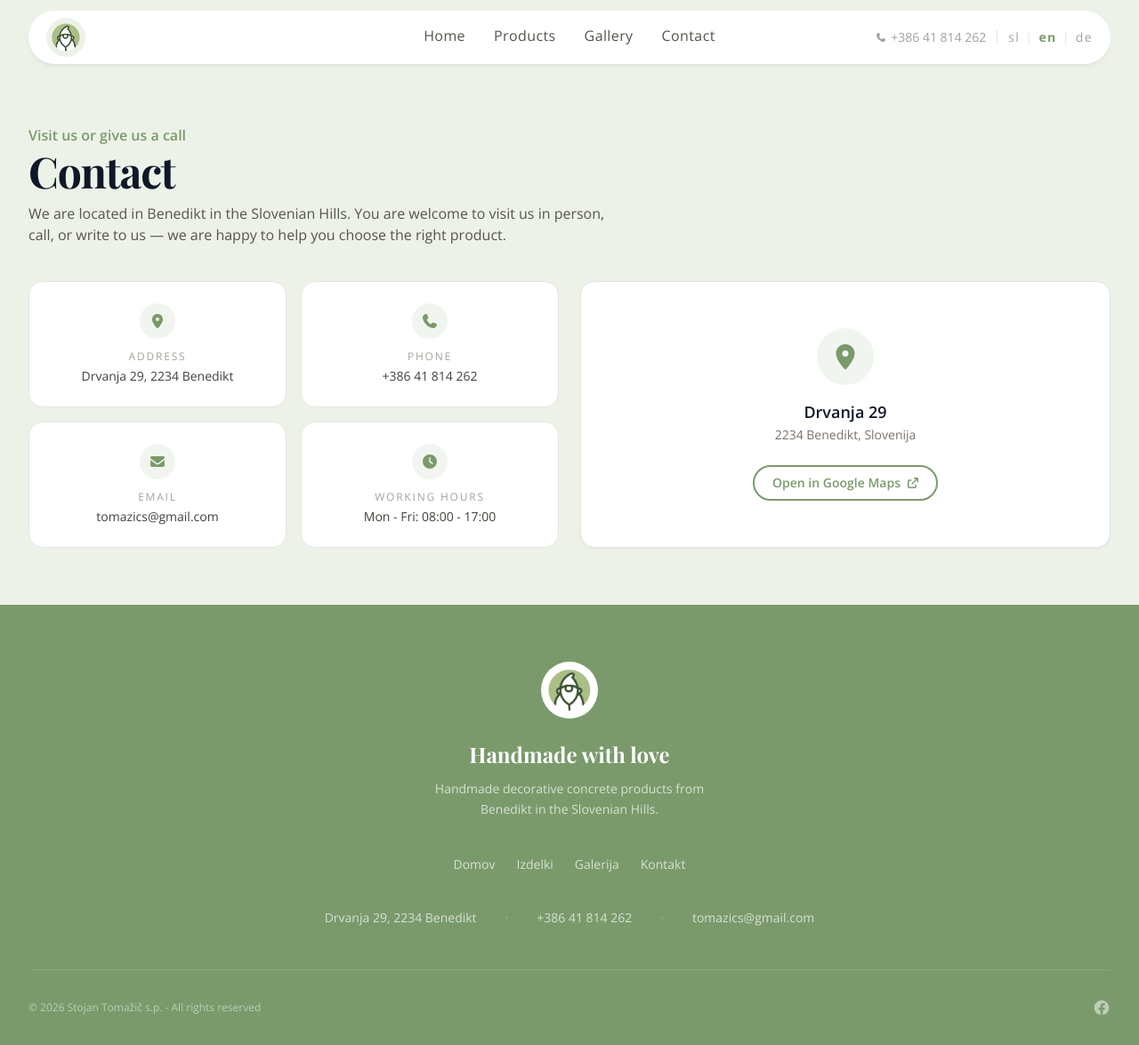
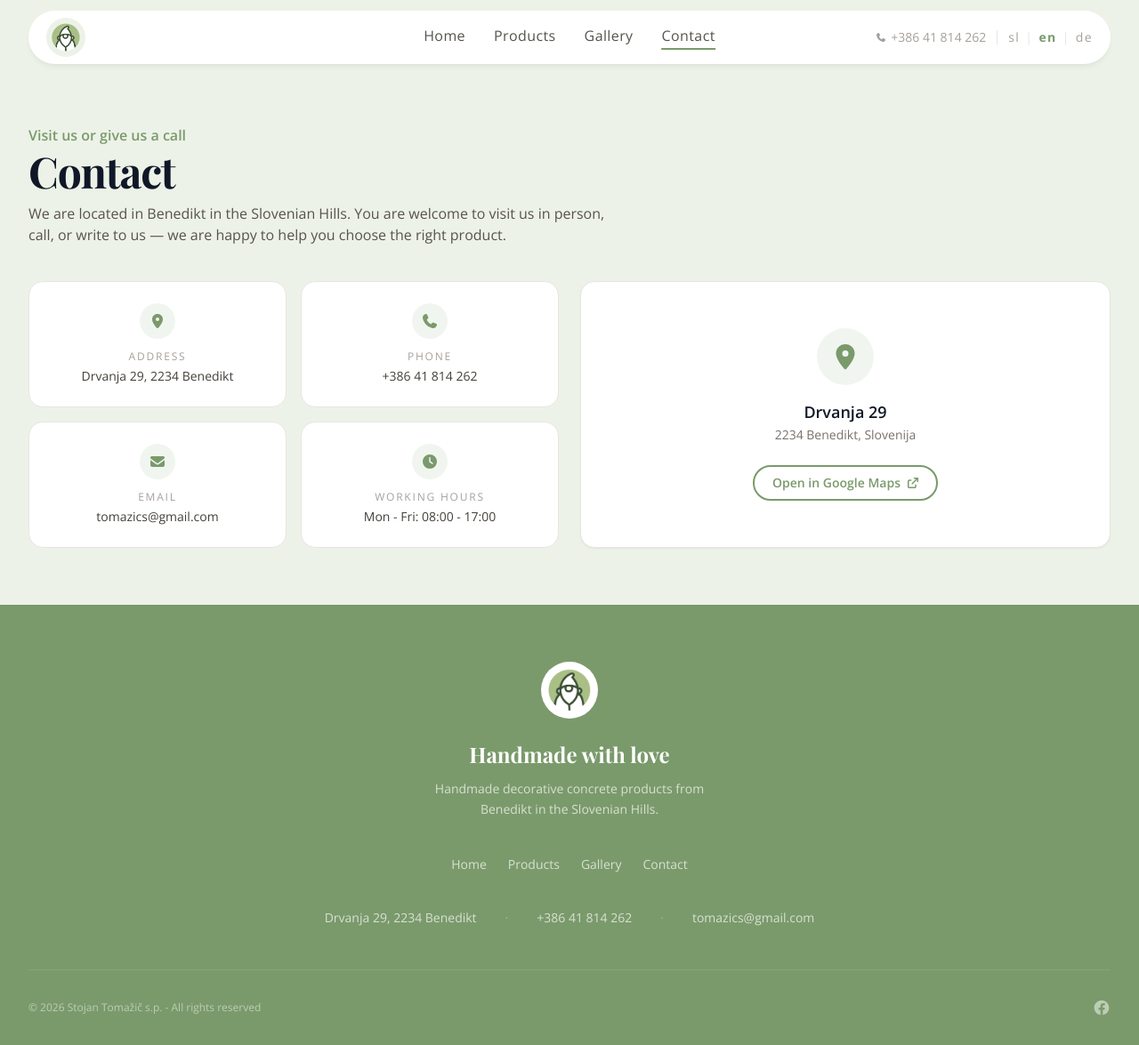
Before and after one commit to karintomazic/iobi, a Next.js app: page /en/contact in a window 1280 px wide. Shown: the whole page at 89% size. Built offline with nearby package versions, Linux system fonts and the light colour scheme.

Commit message:
Add the language to every internal link

```diff
--- a/src/app/[lang]/products/page.tsx
+++ b/src/app/[lang]/products/page.tsx
@@ -38,7 +38,9 @@ function ProductsContent() {
     }
 
     const query = params.toString();
-    router.push(query ? `/products?${query}` : "/products", { scroll: false });
+    router.push(query ? `/${language}/products?${query}` : `/${language}/products`, {
+      scroll: false,
+    });
   };
 
   // Fetch categories on component mount
--- a/src/app/components/CTABanner.tsx
+++ b/src/app/components/CTABanner.tsx
@@ -21,13 +21,13 @@ export default function CTABanner() {
         </div>
         <div className="flex shrink-0 gap-3">
           <Link
-            href="/products"
+            href={`/${language}/products`}
             className="rounded-full bg-primary px-6 py-3 text-sm font-semibold text-white transition-colors duration-200 hover:bg-secondary"
           >
             {t.button1}
           </Link>
           <Link
-            href="/contact"
+            href={`/${language}/contact`}
             className="rounded-full border-2 border-stone-300 bg-white px-6 py-3 text-sm font-semibold text-stone-600 transition-colors duration-200 hover:border-primary hover:text-primary"
           >
             {t.button2}
--- a/src/app/components/FeaturedProducts.tsx
+++ b/src/app/components/FeaturedProducts.tsx
@@ -38,7 +38,7 @@ export default function FeaturedProducts() {
             </h2>
           </div>
           <Link
-            href="/products"
+            href={`/${language}/products`}
             className="hidden rounded-full border-2 border-stone-300 bg-white px-6 py-3 text-sm font-semibold text-stone-600 transition-colors duration-200 hover:border-primary hover:text-primary sm:inline-flex dark:border-gray-600 dark:bg-gray-900 dark:text-gray-300"
           >
             {t.viewAll}
@@ -66,7 +66,7 @@ export default function FeaturedProducts() {
 
         <div className="mt-10 text-center sm:hidden">
           <Link
-            href="/products"
+            href={`/${language}/products`}
             className="inline-flex rounded-full border-2 border-stone-300 bg-white px-6 py-3 text-sm font-semibold text-stone-600 transition-colors duration-200 hover:border-primary hover:text-primary dark:border-gray-600 dark:bg-gray-900 dark:text-gray-300"
           >
             {t.viewAll}
--- a/src/app/components/Footer.tsx
+++ b/src/app/components/Footer.tsx
@@ -3,6 +3,8 @@
 import { useLanguage } from "../context/LanguageContext";
 import { translations } from "../data/translations";
 import { contact } from "@/app/data/contact";
+import navigationData from "../data/navigation.json";
+import Link from "next/link";
 
 export default function Footer() {
   const { language } = useLanguage();
@@ -20,20 +22,19 @@ export default function Footer() {
         </p>
 
         <nav className="mb-10 flex flex-wrap justify-center gap-6">
-          {[
-            ["Domov", "/"],
-            ["Izdelki", "/products"],
-            ["Galerija", "/gallery"],
-            ["Kontakt", "/contact"],
-          ].map(([label, href]) => (
-            <a
-              key={href}
-              href={href}
-              className="text-sm text-white/70 transition-colors duration-200 hover:text-white"
-            >
-              {label}
-            </a>
-          ))}
+          {navigationData.map((item) => {
+            const href = item.href === "/" ? `/${language}` : `/${language}${item.href}`;
+
+            return (
+              <Link
+                key={item.id}
+                href={href}
+                className="text-sm text-white/70 transition-colors duration-200 hover:text-white"
+              >
+                {item.name[language]}
+              </Link>
+            );
+          })}
         </nav>
 
         <div className="mb-12 flex flex-wrap justify-center gap-4 text-sm text-white/70 sm:gap-8">
--- a/src/app/components/GardenGallery.tsx
+++ b/src/app/components/GardenGallery.tsx
@@ -2,6 +2,7 @@
 
 import { useLanguage } from "../context/LanguageContext";
 import { translations } from "../data/translations";
+import Link from "next/link";
 
 export default function GardenGallery() {
   const { language } = useLanguage();
@@ -33,12 +34,12 @@ export default function GardenGallery() {
               {t.description}
             </p>
           </div>
-          <a
-            href="/gallery"
+          <Link
+            href={`/${language}/gallery`}
             className="shrink-0 rounded-full border-2 border-stone-300 bg-white px-6 py-3 text-sm font-semibold text-stone-600 transition-colors duration-200 hover:border-primary hover:text-primary dark:border-gray-600 dark:bg-gray-900 dark:text-gray-300"
           >
             {t.viewAll}
-          </a>
+          </Link>
         </div>
 
         {/* Image grid */}
--- a/src/app/components/categories/Categories.tsx
+++ b/src/app/components/categories/Categories.tsx
@@ -3,6 +3,7 @@
 import CategoryCard from "./CategoryCard";
 import { useLanguage } from "../../context/LanguageContext";
 import { translations } from "../../data/translations";
+import Link from "next/link";
 
 export default function Categories() {
   const { language } = useLanguage();
@@ -15,7 +16,7 @@ export default function Categories() {
       alt: alts.category2,
       overlayText: t.categories.fontane,
       description: t.descriptions.fontane,
-      href: "/products?category=fontane",
+      href: `/${language}/products?category=fontane`,
       classes: "lg:row-span-2",
     },
     {
@@ -23,7 +24,7 @@ export default function Categories() {
       alt: alts.category1,
       overlayText: t.categories.korita,
       description: t.descriptions.korita,
-      href: "/products?category=korita",
+      href: `/${language}/products?category=korita`,
       classes: "",
     },
     {
@@ -31,7 +32,7 @@ export default function Categories() {
       alt: alts.category3,
       overlayText: t.categories.palcki,
       description: t.descriptions.palcki,
-      href: "/products?category=palcki",
+      href: `/${language}/products?category=palcki`,
       classes: "",
     },
     {
@@ -39,7 +40,7 @@ export default function Categories() {
       alt: alts.category4,
       overlayText: t.categories.zivali,
       description: t.descriptions.zivali,
-      href: "/products?category=zivali",
+      href: `/${language}/products?category=zivali`,
       classes: "",
     },
   ];
@@ -65,12 +66,12 @@ export default function Categories() {
                 {t.title}
               </h2>
             </div>
-            <a
-              href="/products"
+            <Link
+              href={`/${language}/products`}
               className="mt-6 inline-flex w-fit items-center gap-2 rounded-full bg-primary px-6 py-3 text-sm font-semibold text-white transition-colors duration-200 hover:bg-secondary"
             >
               {t.categories.allProducts} &rarr;
-            </a>
+            </Link>
           </div>
 
           <CategoryCard {...categories[2]} />
--- a/src/app/components/navigation/MobileMenu.tsx
+++ b/src/app/components/navigation/MobileMenu.tsx
@@ -21,7 +21,7 @@ export default function MobileMenu({ isOpen, onClose }: MobileMenuProps) {
         <div className="fixed inset-0 z-50" />
         <DialogPanel className="fixed inset-y-0 right-0 z-50 w-full overflow-y-auto bg-white px-6 py-6 sm:max-w-sm sm:ring-1 sm:ring-gray-900/10 dark:bg-gray-900 dark:sm:ring-white/10">
           <div className="flex items-center justify-between">
-            <Link href="/" className="-m-1.5 p-1.5" onClick={onClose}>
+            <Link href={`/${language}`} className="-m-1.5 p-1.5" onClick={onClose}>
               <img className="h-20 w-auto" src="/img/iobi_logo.png" alt="IOBI" />
             </Link>
             <button
--- a/src/app/components/navigation/Navigation.tsx
+++ b/src/app/components/navigation/Navigation.tsx
@@ -9,10 +9,12 @@ import LanguageSwitcher from "./LanguageSwitcher";
 import Icon from "../Icon";
 import { faPhone } from "@fortawesome/free-solid-svg-icons";
 import { contact } from "@/app/data/contact";
+import { useLanguage } from "@/app/context/LanguageContext";
 
 export default function Navigation() {
   const [mobileMenuOpen, setMobileMenuOpen] = useState(false);
   const [scrolled, setScrolled] = useState(false);
+  const { language } = useLanguage();
 
   useEffect(() => {
     const handleScroll = () => setScrolled(window.scrollY > 10);
@@ -34,7 +36,7 @@ export default function Navigation() {
         }`}
         aria-label="Global"
       >
-        <Link href="/" className="shrink-0">
+        <Link href={`/${language}`} className="shrink-0">
           <div className="flex h-11 w-11 items-center justify-center rounded-full bg-surface dark:bg-gray-800">
             <img src="/img/iobi_logo.png" alt="IOBI" className="h-8 w-8 object-contain" />
           </div>
--- a/src/app/components/navigation/NavigationLinks.tsx
+++ b/src/app/components/navigation/NavigationLinks.tsx
@@ -17,13 +17,14 @@ export default function NavigationLinks({ className, onNavigate }: NavigationLin
   return (
     <>
       {navigationData.map((item) => {
-        const isActive = pathname === item.href;
+        const href = item.href === "/" ? `/${language}` : `/${language}${item.href}`;
+        const isActive = pathname === href;
         const linkText = item.name[language];
 
         return (
           <Link
             key={item.id}
-            href={item.href}
+            href={href}
             onClick={onNavigate}
             className={`border-b-2 pb-0.5 text-base font-medium tracking-wide text-stone-600 transition-all duration-150 hover:border-primary hover:text-primary dark:text-gray-300 ${className ?? ""} ${
               isActive ? "border-primary text-primary" : "border-transparent"
--- a/src/app/context/LanguageContext.tsx
+++ b/src/app/context/LanguageContext.tsx
@@ -21,8 +21,8 @@ export function LanguageProvider({ language, children }: LanguageProviderProps)
   const router = useRouter();
 
   const changeLanguage = (newLanguage: Language) => {
-    const pathWithLanguage = pathname.slice(3);
-    router.push(`/${newLanguage}${pathWithLanguage}${window.location.search}`);
+    const pathWithoutLanguage = pathname.slice(3);
+    router.push(`/${newLanguage}${pathWithoutLanguage}${window.location.search}`);
   };
 
   return (
```
Also changed, not shown: src/app/components/hero/HeroContent.tsx (+7 -6 lines).
